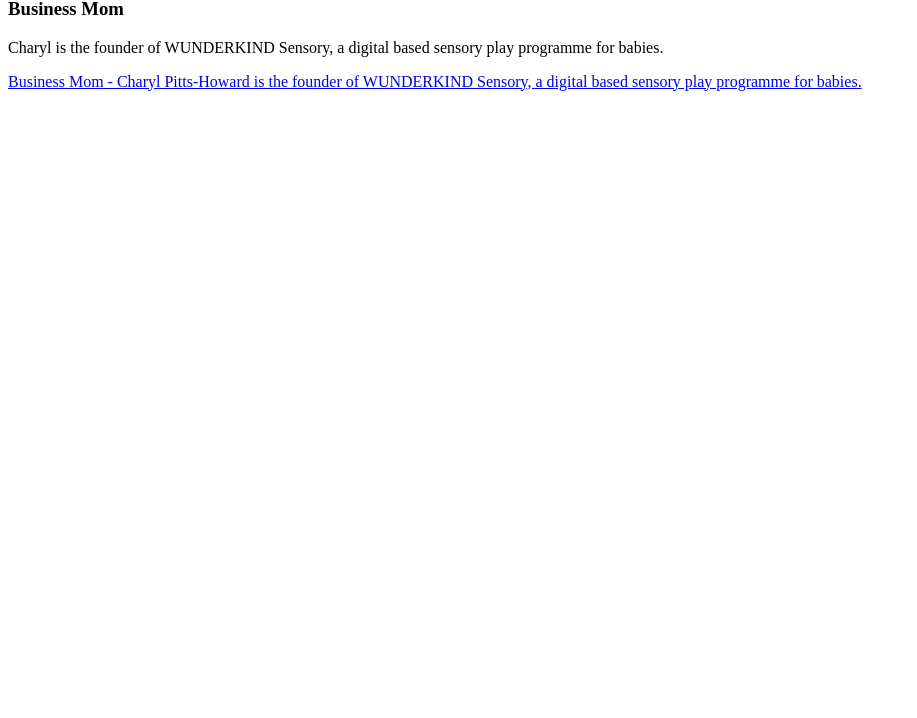
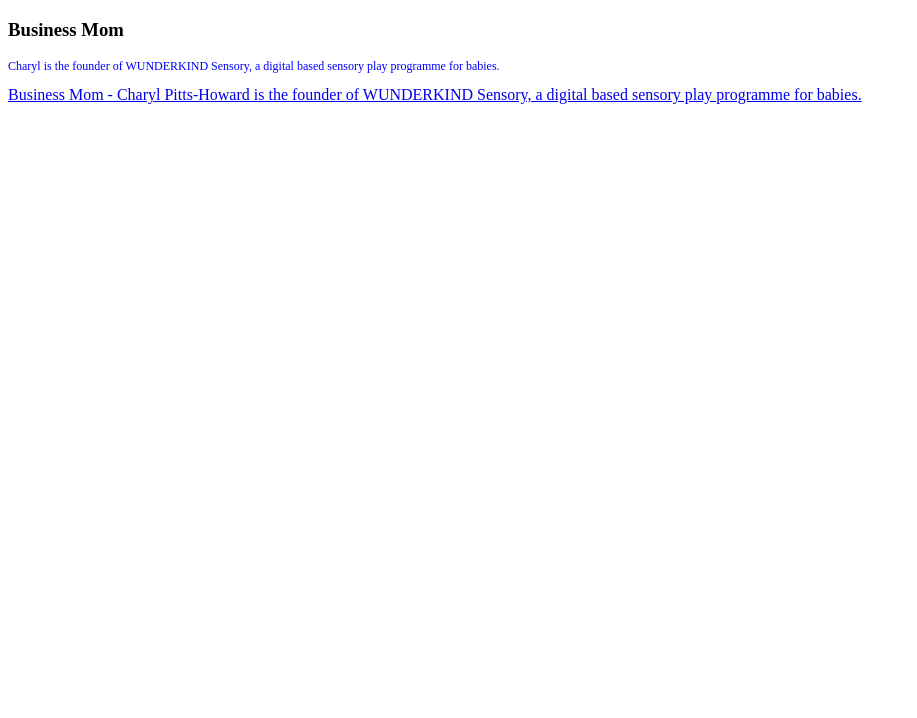
Before and after one commit to CharylPittsHoward/CharylPittsHoward.github.io, a plain HTML site: page index.html in a window 1280 px wide. Shown: the part 82-800 px from the top of the page, without its empty margins (0-917 px from the left). Drawn offline with Linux system fonts and the light colour scheme.

Commit message:
ref change

```diff
--- a/index.html
+++ b/index.html
@@ -1,7 +1,7 @@
 <!DOCTYPE html>
 <html>
 <head>
-<link rel="stylesheet"herf="styles.css">
+<link rel="stylesheet"href="styles.css">
 
 </head>
 <!--Charyl Pitts-Howard and WUNDERKIND Sensory-->
```
